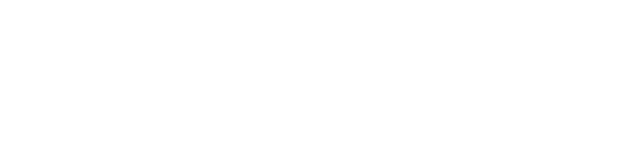
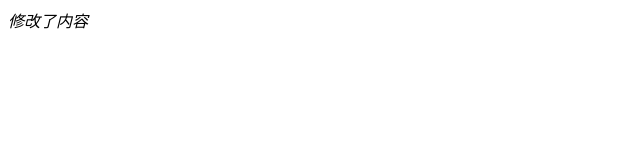
Before and after one commit to rupoly/project2, a plain HTML site: page 中文.html in a window 1280 px wide. Shown: the whole page, without its empty margins (0-640 px from the left). Drawn offline with Linux system fonts and the light colour scheme.

Commit message:
修改了主线

```diff
--- a/中文.html
+++ b/中文.html
@@ -9,7 +9,7 @@
 <body>
     <span></span>
     <i>
-
+        修改了内容
     </i>
 </body>
 </html>
```
